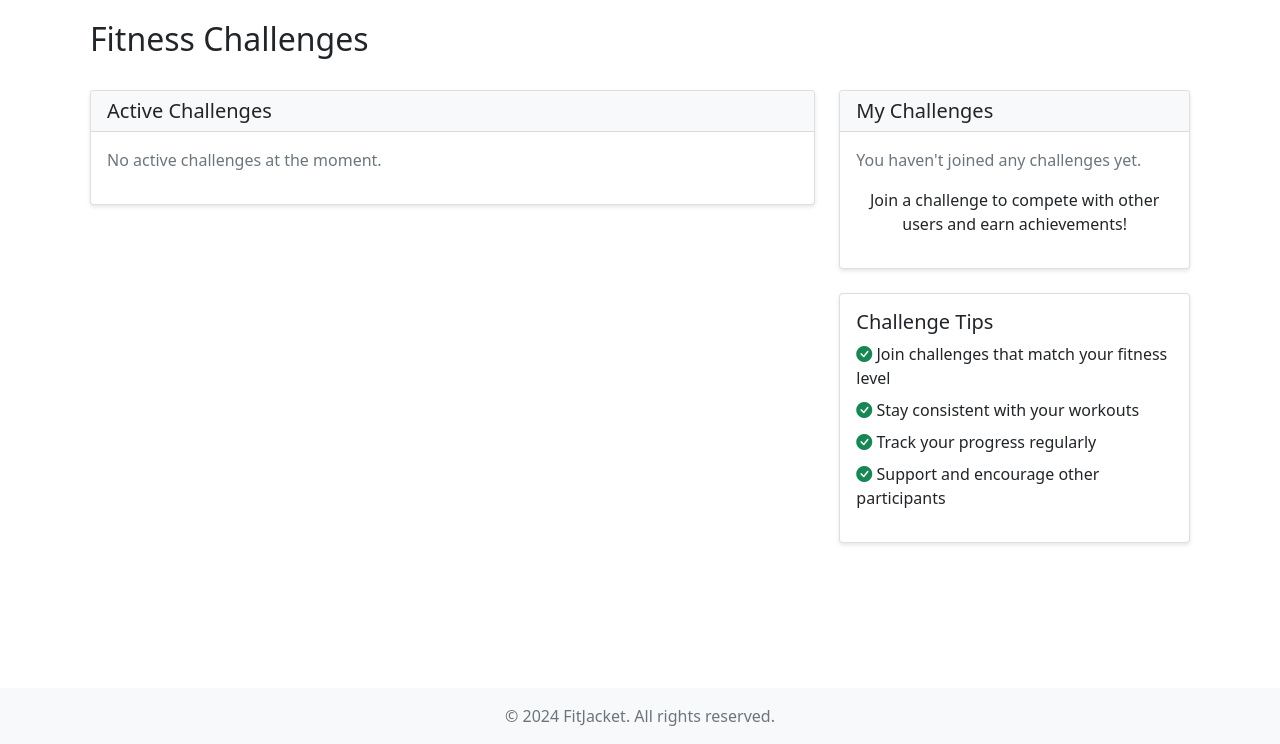
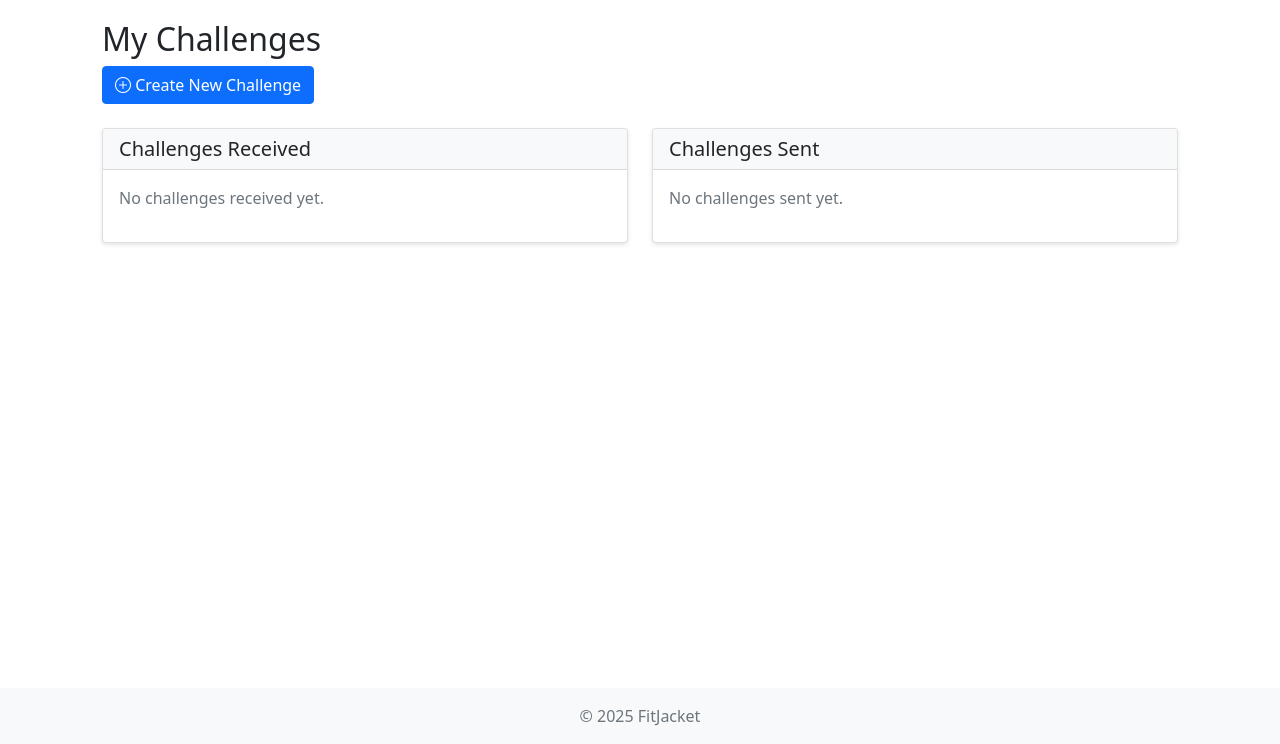
Before and after one commit to Shreyas765/FitJacket, a Django app: page /challenges/ in a window 1280 px wide. Shown: the part 56-800 px from the top of the page. Run offline with Django 5.2, Linux system fonts and the light colour scheme; a user stored in the database is signed in; data comes from the database, SQL or seed files in the repository; data that the repository does not hold is empty; some libraries are stand-ins or nearby versions.

Commit message:
you can now challenge your friends to a workout and set challenge requirementes

```diff
--- a/fitness/templates/fitness/base.html
+++ b/fitness/templates/fitness/base.html
@@ -134,7 +134,7 @@
 
     <footer class="footer mt-auto py-3 bg-light">
         <div class="container text-center">
-            <span class="text-muted">© 2024 FitJacket. All rights reserved.</span>
+            <span class="text-muted">© 2025 FitJacket</span>
         </div>
     </footer>
 
--- a/fitness/templates/fitness/challenges.html
+++ b/fitness/templates/fitness/challenges.html
@@ -1,108 +1,118 @@
 {% extends 'fitness/base.html' %}
 
-{% block title %}Challenges - FitJacket{% endblock %}
+{% block title %}My Challenges - FitJacket{% endblock %}
 
 {% block content %}
-<div class="row">
-    <div class="col-md-12 mb-4">
-        <div class="d-flex justify-content-between align-items-center">
-            <h2>Fitness Challenges</h2>
-            {% if user.user_type == 'coach' %}
-                <a href="{% url 'create_challenge' %}" class="btn btn-primary">Create Challenge</a>
-            {% endif %}
+<div class="container">
+    <div class="row mb-4">
+        <div class="col">
+            <h2>My Challenges</h2>
+            <a href="{% url 'create_challenge' %}" class="btn btn-primary">
+                <i class="bi bi-plus-circle"></i> Create New Challenge
+            </a>
         </div>
     </div>
 
-    <!-- Active Challenges -->
-    <div class="col-md-8">
+    <div class="row">
+        <!-- Received Challenges -->
+        <div class="col-md-6">
             <div class="card">
                 <div class="card-header">
-                <h5 class="mb-0">Active Challenges</h5>
+                    <h5 class="mb-0">Challenges Received</h5>
                 </div>
                 <div class="card-body">
-                {% if active_challenges %}
+                    {% if received_challenges %}
                         <div class="list-group">
-                        {% for challenge in active_challenges %}
+                            {% for challenge in received_challenges %}
                                 <div class="list-group-item">
                                     <div class="d-flex justify-content-between align-items-center">
-                                    <h5 class="mb-1">{{ challenge.name }}</h5>
-                                    <span class="badge bg-primary">{{ challenge.participants.count }} Participants</span>
+                                        <div>
+                                            <h6 class="mb-1">{{ challenge.challenger.username }} challenged you to {{ challenge.workout_type }}</h6>
+                                            <small class="text-muted">
+                                                Deadline: {{ challenge.deadline|date:"F d, Y H:i" }}
+                                                <br>
+                                                Duration: {{ challenge.duration }} minutes
+                                                {% if challenge.calories_target %}
+                                                    | Target: {{ challenge.calories_target }} calories
+                                                {% endif %}
+                                            </small>
                                         </div>
-                                <p class="mb-1">{{ challenge.description }}</p>
-                                <div class="d-flex justify-content-between align-items-center">
-                                    <small class="text-muted">
-                                        Created by: {{ challenge.created_by.username }}
-                                    </small>
-                                    <div>
-                                        <small class="text-muted me-3">
-                                            Ends: {{ challenge.end_date|date:"M d, Y" }}
-                                        </small>
-                                        <a href="{% url 'challenge_detail' challenge.id %}" class="btn btn-sm btn-outline-primary">View Details</a>
+                                        <span class="badge bg-{{ challenge.status|default:'secondary' }}">
+                                            {{ challenge.status|title }}
+                                        </span>
                                     </div>
+                                    <div class="mt-2">
+                                        {% if challenge.status == 'pending' %}
+                                            <form method="post" action="{% url 'challenge_detail' challenge.id %}" class="d-inline">
+                                                {% csrf_token %}
+                                                <button type="submit" name="action" value="accept" class="btn btn-success btn-sm">
+                                                    Accept
+                                                </button>
+                                                <button type="submit" name="action" value="decline" class="btn btn-danger btn-sm">
+                                                    Decline
+                                                </button>
+                                            </form>
+                                        {% elif challenge.status == 'accepted' %}
+                                            <form method="post" action="{% url 'challenge_detail' challenge.id %}" class="d-inline">
+                                                {% csrf_token %}
+                                                <button type="submit" name="action" value="complete" class="btn btn-primary btn-sm">
+                                                    Mark as Completed
+                                                </button>
+                                            </form>
+                                        {% endif %}
+                                        <a href="{% url 'challenge_detail' challenge.id %}" class="btn btn-info btn-sm">
+                                            View Details
+                                        </a>
                                     </div>
                                 </div>
                             {% endfor %}
                         </div>
                     {% else %}
-                    <p class="text-muted">No active challenges at the moment.</p>
+                        <p class="text-muted">No challenges received yet.</p>
                     {% endif %}
                 </div>
             </div>
         </div>
 
-    <!-- My Challenges -->
-    <div class="col-md-4">
+        <!-- Sent Challenges -->
+        <div class="col-md-6">
             <div class="card">
                 <div class="card-header">
-                <h5 class="mb-0">My Challenges</h5>
+                    <h5 class="mb-0">Challenges Sent</h5>
                 </div>
                 <div class="card-body">
-                {% if my_challenges %}
+                    {% if sent_challenges %}
                         <div class="list-group">
-                        {% for participation in my_challenges %}
+                            {% for challenge in sent_challenges %}
                                 <div class="list-group-item">
                                     <div class="d-flex justify-content-between align-items-center">
-                                    <h6 class="mb-1">{{ participation.challenge.name }}</h6>
-                                    <span class="badge bg-success">{{ participation.points }} Points</span>
+                                        <div>
+                                            <h6 class="mb-1">You challenged {{ challenge.challenged.username }} to {{ challenge.workout_type }}</h6>
+                                            <small class="text-muted">
+                                                Deadline: {{ challenge.deadline|date:"F d, Y H:i" }}
+                                                <br>
+                                                Duration: {{ challenge.duration }} minutes
+                                                {% if challenge.calories_target %}
+                                                    | Target: {{ challenge.calories_target }} calories
+                                                {% endif %}
+                                            </small>
                                         </div>
-                                <small class="text-muted">Joined: {{ participation.joined_at|date:"M d, Y" }}</small>
+                                        <span class="badge bg-{{ challenge.status|default:'secondary' }}">
+                                            {{ challenge.status|title }}
+                                        </span>
+                                    </div>
                                     <div class="mt-2">
-                                    <a href="{% url 'challenge_detail' participation.challenge.id %}" class="btn btn-sm btn-outline-primary">View Progress</a>
+                                        <a href="{% url 'challenge_detail' challenge.id %}" class="btn btn-info btn-sm">
+                                            View Details
+                                        </a>
                                     </div>
                                 </div>
                             {% endfor %}
                         </div>
                     {% else %}
-                    <p class="text-muted">You haven't joined any challenges yet.</p>
-                    <div class="text-center">
-                        <p>Join a challenge to compete with other users and earn achievements!</p>
-                    </div>
+                        <p class="text-muted">No challenges sent yet.</p>
                     {% endif %}
                 </div>
-        </div>
-
-        <!-- Challenge Tips -->
-        <div class="card mt-4">
-            <div class="card-body">
-                <h5 class="card-title">Challenge Tips</h5>
-                <ul class="list-unstyled">
-                    <li class="mb-2">
-                        <i class="bi bi-check-circle-fill text-success"></i>
-                        Join challenges that match your fitness level
-                    </li>
-                    <li class="mb-2">
-                        <i class="bi bi-check-circle-fill text-success"></i>
-                        Stay consistent with your workouts
-                    </li>
-                    <li class="mb-2">
-                        <i class="bi bi-check-circle-fill text-success"></i>
-                        Track your progress regularly
-                    </li>
-                    <li class="mb-2">
-                        <i class="bi bi-check-circle-fill text-success"></i>
-                        Support and encourage other participants
-                    </li>
-                </ul>
             </div>
         </div>
     </div>
--- a/fitness/urls.py
+++ b/fitness/urls.py
@@ -31,8 +31,8 @@ urlpatterns = [
 
     # Challenge URLs
     path('challenges/', views.challenges, name='challenges'),
-    path('create-challenge/', views.create_challenge, name='create_challenge'),
-    path('challenge/<int:challenge_id>/', views.challenge_detail, name='challenge_detail'),
+    path('challenges/create/', views.create_challenge, name='create_challenge'),
+    path('challenges/<int:challenge_id>/', views.challenge_detail, name='challenge_detail'),
 
     # Social URLs
     path('friends/', views.friends, name='friends'),
--- a/fitness/views.py
+++ b/fitness/views.py
@@ -253,30 +253,59 @@ def workout_plan_detail(request, plan_id):
 @login_required
 def create_challenge(request):
     if request.method == 'POST':
-        form = ChallengeForm(request.POST)
+        form = ChallengeForm(request.user, request.POST)
         if form.is_valid():
             challenge = form.save(commit=False)
-            challenge.created_by = request.user
+            challenge.challenger = request.user
             challenge.save()
-            return redirect('challenge_detail', challenge_id=challenge.id)
+            messages.success(request, 'Challenge created successfully!')
+            return redirect('challenges')
     else:
-        form = ChallengeForm()
-    return render(request, 'fitness/create_challenge.html', {'form': form})
+        form = ChallengeForm(request.user)
+
+    return render(request, 'fitness/create_challenge.html', {
+        'form': form,
+        'title': 'Create Challenge'
+    })
 
 @login_required
 def challenge_detail(request, challenge_id):
     challenge = get_object_or_404(Challenge, id=challenge_id)
-    participants = ChallengeParticipation.objects.filter(challenge=challenge).order_by('-points')
-    is_participant = ChallengeParticipation.objects.filter(challenge=challenge, user=request.user).exists()
+    if request.user != challenge.challenger and request.user != challenge.challenged:
+        raise Http404("Challenge not found")
 
-    if request.method == 'POST' and not is_participant:
-        ChallengeParticipation.objects.create(challenge=challenge, user=request.user)
-        return redirect('challenge_detail', challenge_id=challenge.id)
+    if request.method == 'POST':
+        action = request.POST.get('action')
+        if action == 'accept':
+            challenge.status = 'accepted'
+            challenge.save()
+            messages.success(request, 'Challenge accepted!')
+        elif action == 'decline':
+            challenge.status = 'declined'
+            challenge.save()
+            messages.success(request, 'Challenge declined.')
+        elif action == 'complete':
+            challenge.status = 'completed'
+            challenge.completed_at = timezone.now()
+            challenge.save()
+            messages.success(request, 'Challenge marked as completed!')
+
+        return redirect('challenges')
 
     return render(request, 'fitness/challenge_detail.html', {
         'challenge': challenge,
-        'participants': participants,
-        'is_participant': is_participant
+        'title': 'Challenge Details'
+    })
+
+@login_required
+def challenges(request):
+    sent_challenges = Challenge.objects.filter(challenger=request.user)
+    received_challenges = Challenge.objects.filter(challenged=request.user)
+
+    return render(request, 'fitness/challenges.html', {
+        'sent_challenges': sent_challenges,
+        'received_challenges': received_challenges,
+        'title': 'My Challenges'
     })
 
 @login_required
@@ -407,16 +436,6 @@ def profile(request):
     })
 
 @login_required
-def challenges(request):
-    active_challenges = Challenge.objects.filter(end_date__gt=timezone.now())
-    my_challenges = ChallengeParticipation.objects.filter(user=request.user)
-
-    return render(request, 'fitness/challenges.html', {
-        'active_challenges': active_challenges,
-        'my_challenges': my_challenges
-    })
-
-@login_required
 def get_workout_tip_ajax(request):
     if not WORKOUT_ASSISTANT_AVAILABLE:
         return JsonResponse({
```
Also changed, not shown: fitness/admin.py (+17 -3 lines), fitness/forms.py (+14 -5 lines), fitness/models.py (+33 -6 lines), fitness/templates/fitness/challenge_detail.html (added, +97 -0 lines), fitness/templates/fitness/create_challenge.html (added, +107 -0 lines), db.sqlite3, fitness/migrations/0002_alter_challenge_options_remove_challenge_created_by_and_more.py (added). Lines whose indentation alone changed are shown as unchanged.
